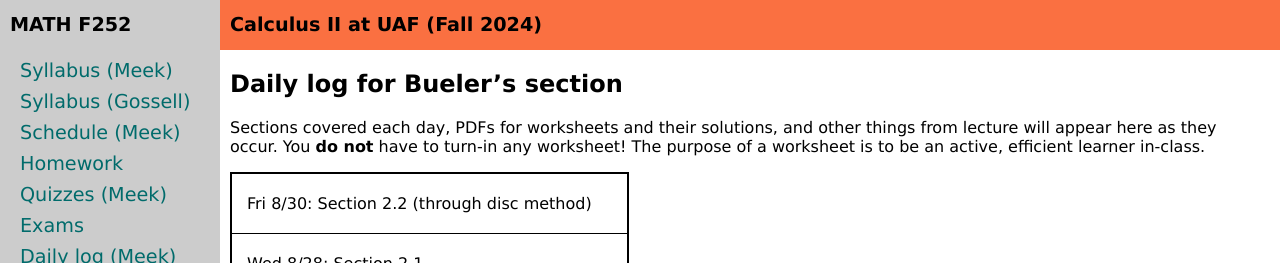
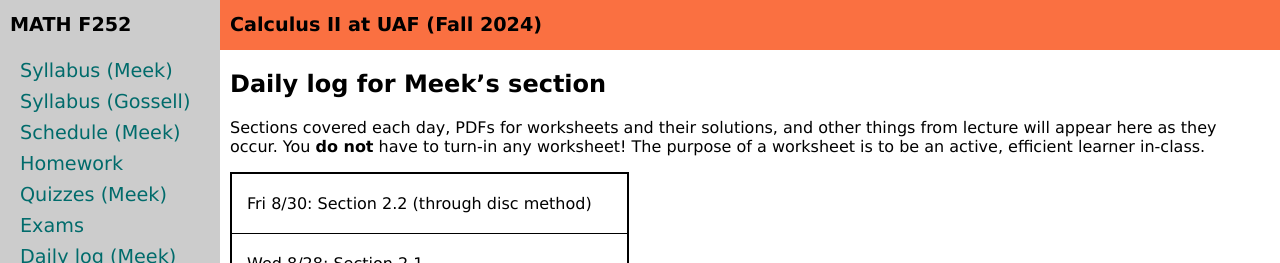
Before and after one commit to uaf-math/calc2, a Jekyll site: the page built from daily.md, in a window 1280 px wide. Shown: the top 263 px of the page. Built offline with Jekyll 4.4.1, drawn with Linux system fonts in a browser that asks for light colours.

Commit message:
updated instructor name for daily log

```diff
--- a/daily.md
+++ b/daily.md
@@ -1,9 +1,9 @@
 ---
 layout: course-page
-title: Daily log (Bueler)
+title: Daily log (Meek)
 ---
 
-## Daily log for Bueler's section
+## Daily log for Meek's section
 
 Sections covered each day, PDFs for worksheets and their solutions, and other things from lecture will appear here as they occur.  You **do not** have to turn-in any worksheet!  The purpose of a worksheet is to be an active, efficient learner in-class.
 
```
